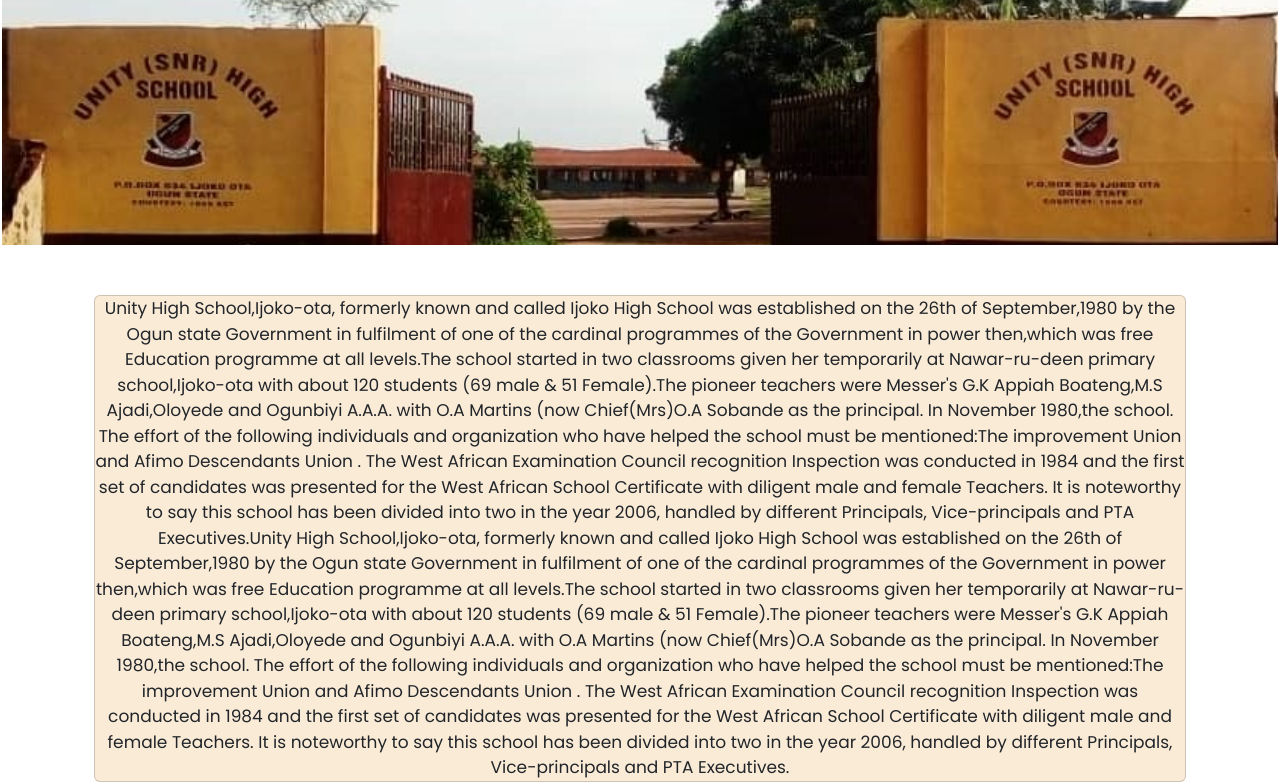
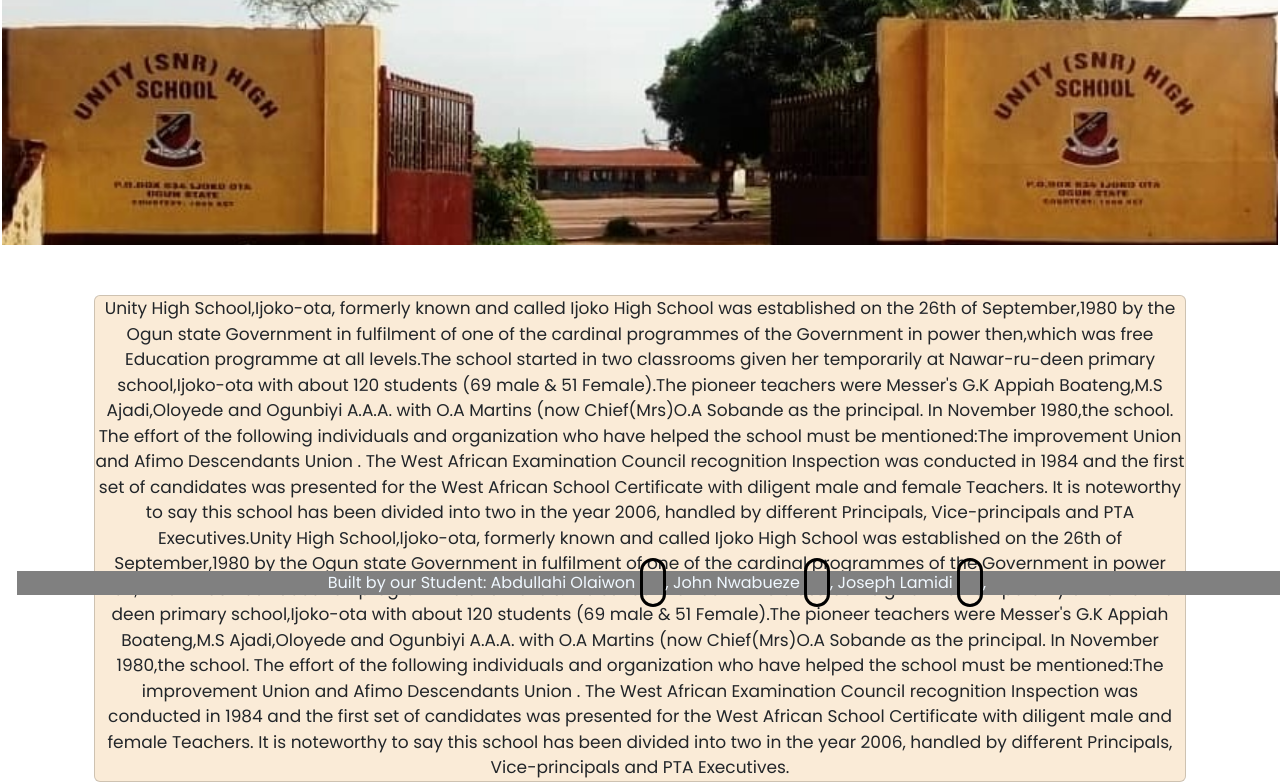
Before and after one commit to OlaiwonAbdullahi/UHSijokoota-website, a plain HTML site: page about.html in a window 1280 px wide. Shown: the part 205-989 px from the top of the page. Drawn offline with nearby package versions, Linux system fonts and the light colour scheme; a web font is replaced by a local one.

Commit message:
Update about.html

```diff
--- a/about.html
+++ b/about.html
@@ -487,7 +487,16 @@
 Privacy Policy | Terms of Use
 ---
     </div>
-    <div class="dev">Powered By<a href="dev.html"><img src="images/genius logo.jpg" style="height: 2vw;"></a></div>
+     <p
+        style="width: 100%; height: auto; bottom: 0; position: fixed;background-color: grey;z-index: 99; color: aliceblue; margin-bottom: 0; margin-left: 0; align-item:center; text-align:center;">
+        Built by our Student:
+        <span><a href="https://wa.link/9rftmg" style="text-decoration: none; color: aliceblue;">Abdullahi
+                Olaiwon <i class="bi bi-send"></i></a></span>,
+        <span><a href="https://wa.link/y2eobd" style="text-decoration: none; color: aliceblue;">John
+                Nwabueze <i class="bi bi-send"></i></a></span>,
+        <span><a href="https://wa.link/hckchm" style="text-decoration: none; color: aliceblue;">Joseph
+                Lamidi <i class="bi bi-send"></i></a></span>,
+    </p>
 </footer>
 	  <script src="https://unpkg.com/aos@next/dist/aos.js"></script>
   <script>
```
